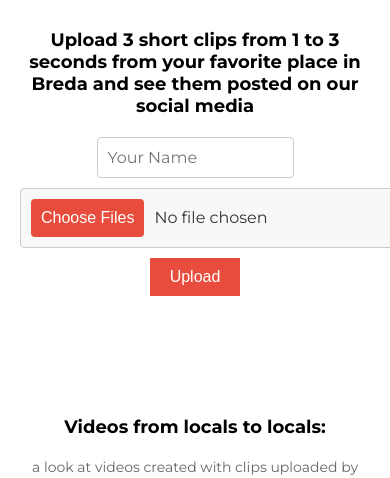
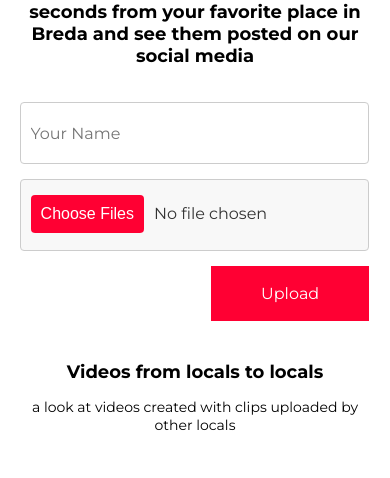
Before and after one commit to sanderdehaar/explorebreda, a website: page upload.html in a window 390 px wide. Shown: the part 531-1009 px from the top of the page. Drawn offline with nearby package versions, Linux system fonts and the light colour scheme; no server answers; a script that the page names is missing; a web font is replaced by a local one.

Commit message:
Responsiveness fixed upload.html

```diff
--- a/css/upload.css
+++ b/css/upload.css
@@ -1,14 +1,25 @@
-.upload-section, .videos-section {
-    padding: 40px 20px;
-    text-align: center;
+#upload-section .container {
+    display: flex;
+    flex-direction: column;
+    align-items: center;
+    padding-top: 60px;
 }
 
-.upload-section h2, .videos-section h2 {
-    margin-bottom: 20px;
+#upload-section .container h2 {
+    margin-bottom: 35px;
+    text-align: center;
+    max-width: 1200px;
+    width: 100%;
+    color: var(--black);
 }
 
-.upload-section p, .videos-section p {
-    color: #666;
+#upload-section .container form {
+    width: 100%;
+    max-width: 800px;
+    display: flex;
+    flex-direction: column;
+    align-items: end;
+    gap: 15px;
 }
 
 #uploadForm {
@@ -16,19 +27,18 @@
 }
 
 #username {
-    display: block;
-    margin: 10px auto;
     padding: 10px;
     width: 50%;
     border: 1px solid #ccc;
     border-radius: 4px;
     font-size: 16px;
+    width: calc(100% - 1.3rem);
+    height: 40px;
+    font-family: var(--fontOne);
 }
 
 #fileInput {
-    display: block;
-    margin: 10px auto;
-    padding: 10px;
+    padding: 15px 10px;
     background-color: #f8f8f8;
     border: 1px solid #ccc;
     border-radius: 4px;
@@ -36,24 +46,42 @@
     color: #333;
     cursor: pointer;
     text-align: center;
+    width: calc(100% - 1.3rem);
+    height: 40px;
+        font-family: var(--fontOne);
 }
 
 #fileInput::file-selector-button {
     margin-right: 10px;
     padding: 10px;
-    background-color: #e74c3c;
-    color: #fff;
+    background-color: var(--red);
+    color: var(--white);
     border: none;
     border-radius: 4px;
     cursor: pointer;
 }
 
 #openPopup {
-    background-color: #e74c3c;
-    color: #fff;
-    padding: 10px 20px;
+    padding: 18px 50px;
     border: none;
-    cursor: pointer;
+    background-color: var(--red);
+    color: var(--white);
+    font-size: var(--small-xs);
+    font-family: var(--fontOne);
+}
+
+#videos-section .container {
+    display: flex;
+    flex-direction: column;
+    align-items: center;
+    gap: 15px;
+    padding-bottom: 60px;
+    text-align: center;
+    color: var(--black);
+}
+
+#videos-section .container p {
+    margin-bottom: 35px;
 }
 
 .video-previews {
@@ -65,7 +93,7 @@
 
 .video-previews video {
     width: 150px;
-    height: 265px; /* Height for phone format (9:16 aspect ratio) */
+    height: 265px;
     object-fit: cover;
 }
 
--- a/upload.html
+++ b/upload.html
@@ -1,5 +1,6 @@
 <!DOCTYPE html>
 <html lang="en">
+
 <head>
     <meta charset="UTF-8">
     <meta name="viewport" content="width=device-width, initial-scale=1.0">
@@ -8,15 +9,18 @@
     <link rel="stylesheet" type="text/css" href="css/global/header.css">
     <link rel="stylesheet" type="text/css" href="css/hero/banner.css">
     <link rel="stylesheet" type="text/css" href="css/hero/home.css">
-    <link rel="stylesheet" type="text/css" href="css/upload.css"> <!-- Add this line for new styles -->
-    <link rel="stylesheet" href="/css/popup.css">
+    <link rel="stylesheet" type="text/css" href="css/upload.css">
+    <!-- Add this line for new styles -->
+    <link rel="stylesheet" href="css/popup.css">
     <!-- extra links -->
     <script src="https://kit.fontawesome.com/9166a74bb7.js" crossorigin="anonymous"></script>
     <script src="https://unpkg.com/scrollreveal@3.3.2/dist/scrollreveal.min.js"></script>
     <script src="https://code.jquery.com/jquery-3.6.4.min.js"></script>
     <!-- Website title -->
-    <title>Explorebreda - Home</title>
+    <title>Explorebreda - Upload</title>
+    <link rel="icon" type="image/x-icon" href="assets/img/logo_icon.ico">
 </head>
+
 <body id="pagewrapper">
     <!-- Page Header -->
     <header id="global-header">
@@ -45,7 +49,9 @@
                     <div class="dropdown">
                         <div class="head"></div>
                         <ul>
-                            <li><p>Not logged in.</p></li>
+                            <li>
+                                <p>Not logged in.</p>
+                            </li>
                             <li><a href="login.html">Login</a></li>
                         </ul>
                     </div>
@@ -78,7 +84,7 @@
                 </div>
                 <div class="bottom">
                     <div class="small-banner">
-                        <img src="assets/img/background.jpg"/>
+                        <img src="assets/img/background.jpg" />
                         <a href="#"><button>See news</button></a>
                     </div>
                     <div class="profile">
@@ -124,16 +130,10 @@
             <div class="box">
             </div>
         </div>
-        <section id="hero-home">
-            <div class="container">
-                <!-- <h2>Homepage</h2>
-                <p id="account_name"></p>
-                <p id="account_email"></p> -->
-            </div>
-        </section>
 
         <!-- New sections for upload and videos -->
-        <section class="upload-section">
+        <section id="upload-section">
+            <div class="container">
                 <h2>Upload 3 short clips from 1 to 3 seconds from your favorite place in Breda and see them posted on our social media</h2>
                 <form id="uploadForm">
                     <input type="text" id="username" placeholder="Your Name" required>
@@ -143,16 +143,18 @@
                 <div class="video-previews" id="videoPreviews">
                     <!-- Thumbnails will be shown here -->
                 </div>
+            </div>
         </section>
         <div id="popup" class="popup">
             <div class="popup-content">
                 <span id="closePopup" class="close">&times;</span>
-                <p id="text" >Congratulations! You earned points!</p>
+                <p id="text">Congratulations! You earned points!</p>
                 <img class="animation" src="assets/img/Breda.gif" alt="Popup GIF">
             </div>
         </div>
-        <section class="videos-section">
-            <h2>Videos from locals to locals:</h2>
+        <section id="videos-section">
+            <div class="container">
+                <h2>Videos from locals to locals</h2>
                 <p>a look at videos created with clips uploaded by other locals</p>
                 <div class="video-grid" id="videoGrid">
                     <div class="video-container">
@@ -170,6 +172,7 @@
                     <div class="video-container">
                         <video src="assets/videos/VideoTemplate4.mp4" controls></video>
                         <div class="video-info">@User4</div>
+                    </div>
                 </div>
             </div>
         </section>
@@ -192,4 +195,5 @@
     <script src="js/main.js"></script>
     <script src="script.js"></script>
 </body>
+
 </html>
```
Lines whose indentation alone changed are shown as unchanged.
